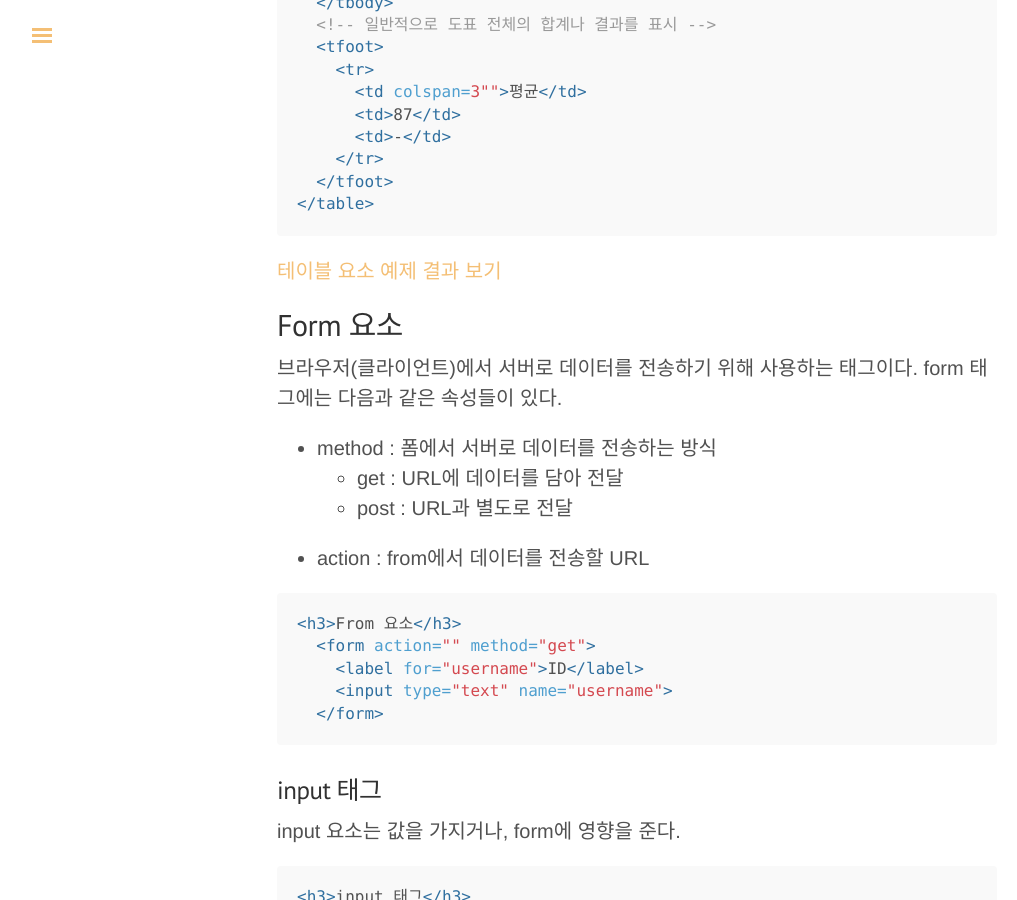
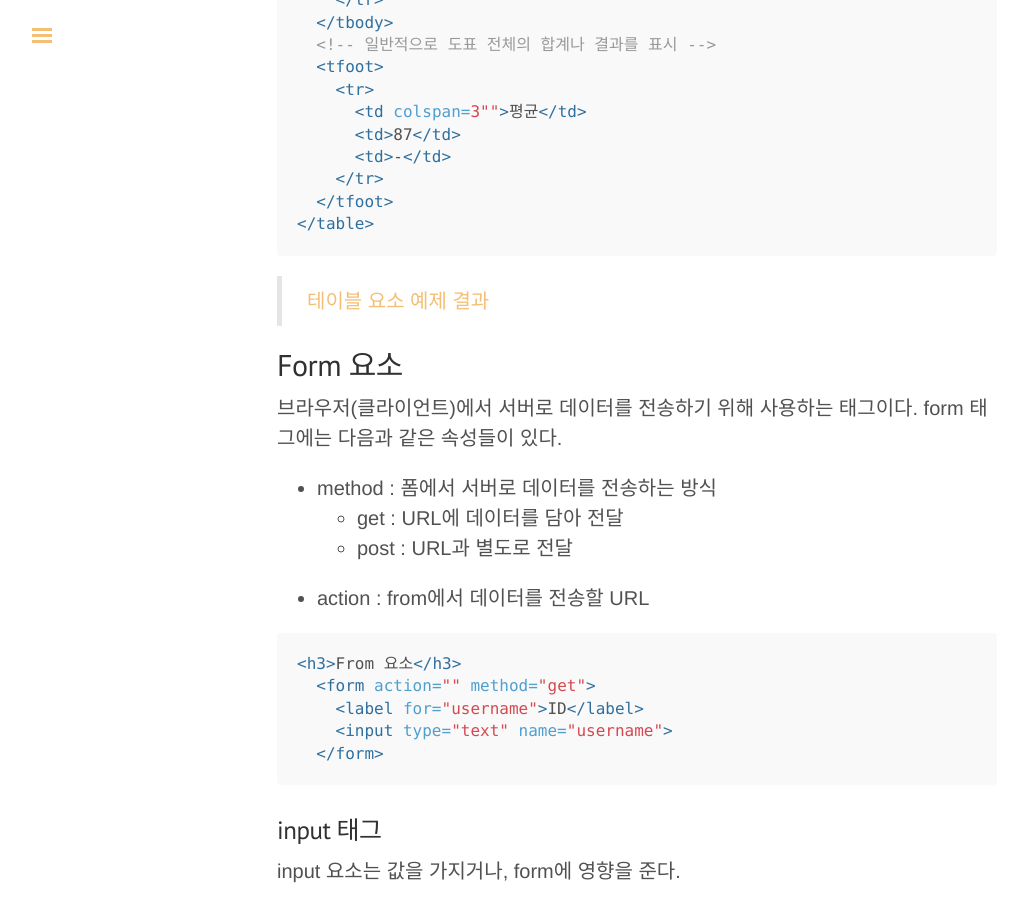
Before and after one commit to pinstinct/pinstinct.github.com, a Jekyll site: the page built from _posts/2017-01-09-wps-1.md, in a window 1280 px wide and 900 px high, scrolled down 7810 px. Shown: the whole window, without its empty margins (3-1020 px from the left). Built offline with Jekyll 4.4.1, drawn with Linux system fonts in a browser that asks for light colours; some of the changed text lies outside the part shown.

Commit message:
modified link

````diff
--- a/_posts/2017-01-09-wps-1.md
+++ b/_posts/2017-01-09-wps-1.md
@@ -106,7 +106,7 @@
 </div>
 ```
 
-[블록과 인라인 예제 결과 보기](http://hmlim.getforge.io/day1/block.html)
+> [블록과 인라인 예제 결과 보기](http://hmlim.getforge.io/day1/block.html)
 
 ## HTML 태그
 
@@ -329,7 +329,7 @@
 
 
 
-[테이블 요소 예제 결과 보기](http://hmlim.getforge.io/day1/table.html)
+> [테이블 요소 예제 결과](http://hmlim.getforge.io/day1/table.html)
 
 
 
@@ -477,7 +477,7 @@
 </fieldset>
 ```
 
-[Form 요소 예제 결과 보기](http://hmlim.getforge.io/day1/form.html)
+> [Form 요소 예제 결과](http://hmlim.getforge.io/day1/form.html)
 
 
 
````
